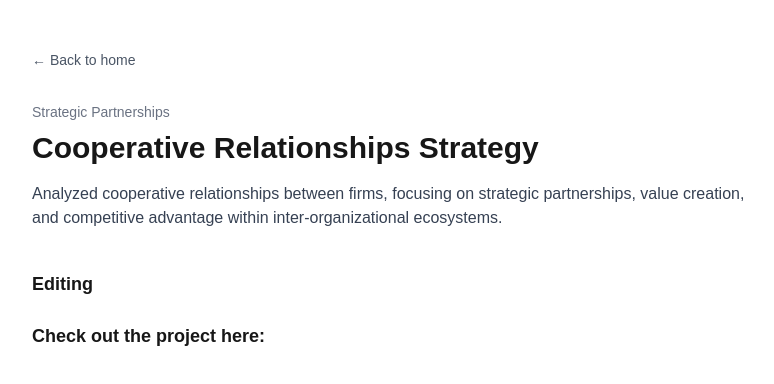
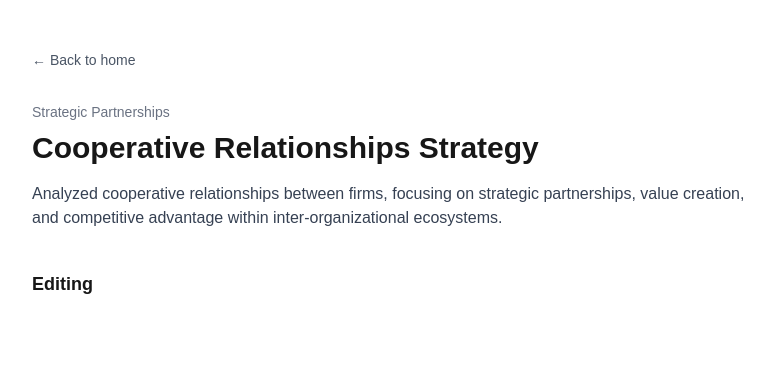
Before and after one commit to xiaoqye/my-portfolio, a Next.js app: page /projects/cooperative-relationships-strategy in a window 1280 px wide. Shown: the top 384 px of the page, without its empty margins (248-1022 px from the left). Built offline with nearby package versions, Linux system fonts and the light colour scheme.

Commit message:
Update project content, images, and layouts

```diff
--- a/src/app/projects/[slug]/page.tsx
+++ b/src/app/projects/[slug]/page.tsx
@@ -74,10 +74,14 @@ export default async function ProjectPage({
 )}
 
 
+        {(project.links.dashboard ||
+  project.links.report ||
+  project.links.github) && (
   <section>
     <h2 className="text-lg font-semibold mb-2">
       Check out the project here:
     </h2>
+
     {project.links.dashboard && (
       <a
         href={project.links.dashboard}
@@ -88,6 +92,7 @@ export default async function ProjectPage({
         View Dashboard →
       </a>
     )}
+
     {project.links.report && (
       <a
         href={project.links.report}
@@ -98,6 +103,7 @@ export default async function ProjectPage({
         View Report →
       </a>
     )}
+
     {project.links.github && (
       <a
         href={project.links.github}
@@ -109,6 +115,7 @@ export default async function ProjectPage({
       </a>
     )}
   </section>
+)}
     </main>
   );
 }
```
Lines whose indentation alone changed are shown as unchanged.
